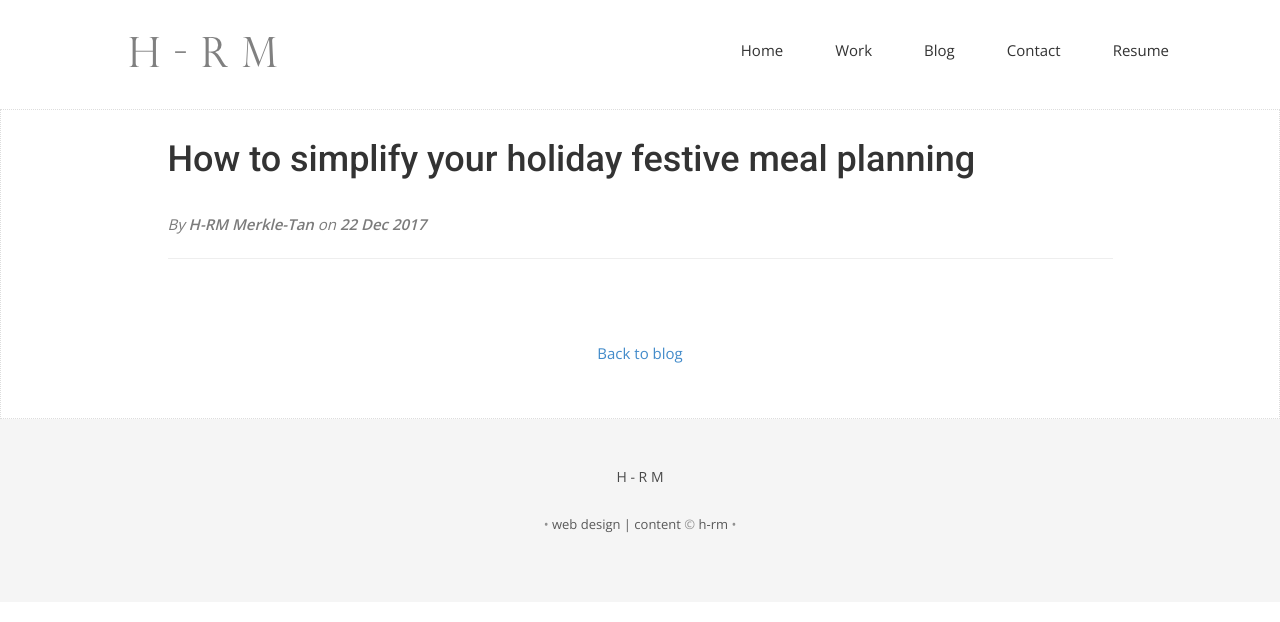
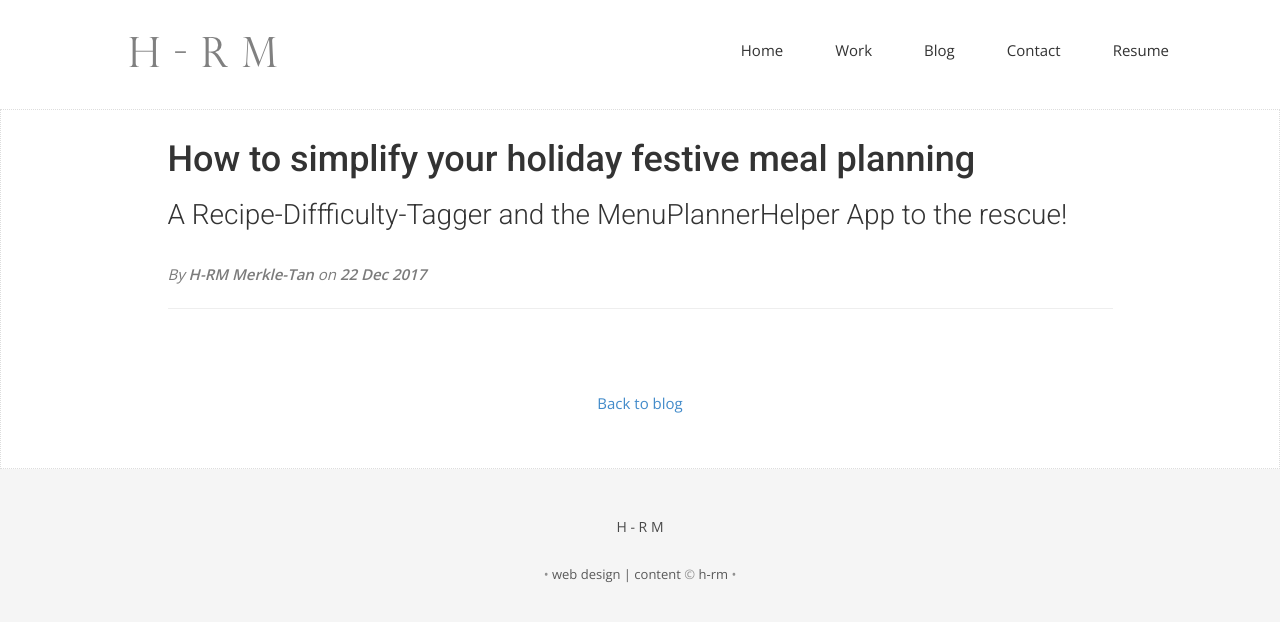
Before and after one commit to hengrumay/hengrumay.github.io, a Jekyll site: the page built from _posts/2017-12-22-MenuPlannerHelper.md, in a window 1280 px wide. Shown: the top 622 px of the page. Built offline with Jekyll 4.4.1, drawn with Linux system fonts in a browser that asks for light colours; nearby versions of some CDN libraries; some web fonts are replaced; comment, search, counter and statistics services are not loaded.

Commit message:
Update post.html

```diff
--- a/_layouts/post.html
+++ b/_layouts/post.html
@@ -15,6 +15,7 @@ layout: page0
            <div class="col-md-10 col-md-offset-1">
 
               <h1>{{ page.title }}</h1>
+              <h3>{{ page.subtitle }}</h3>
               <div class="post-info-wrapper">
                 <!--p class="italic">By <span class="bold">{{ page.author }}</span> on <span class="bold">{{ page.date | date: "%B %-d, %Y" }}</span></p-->
                 <p class="italic">By <span class="bold">{{ page.author }}</span> on <span class="bold">{{ page.date | date_to_string }}</span></p>
```
